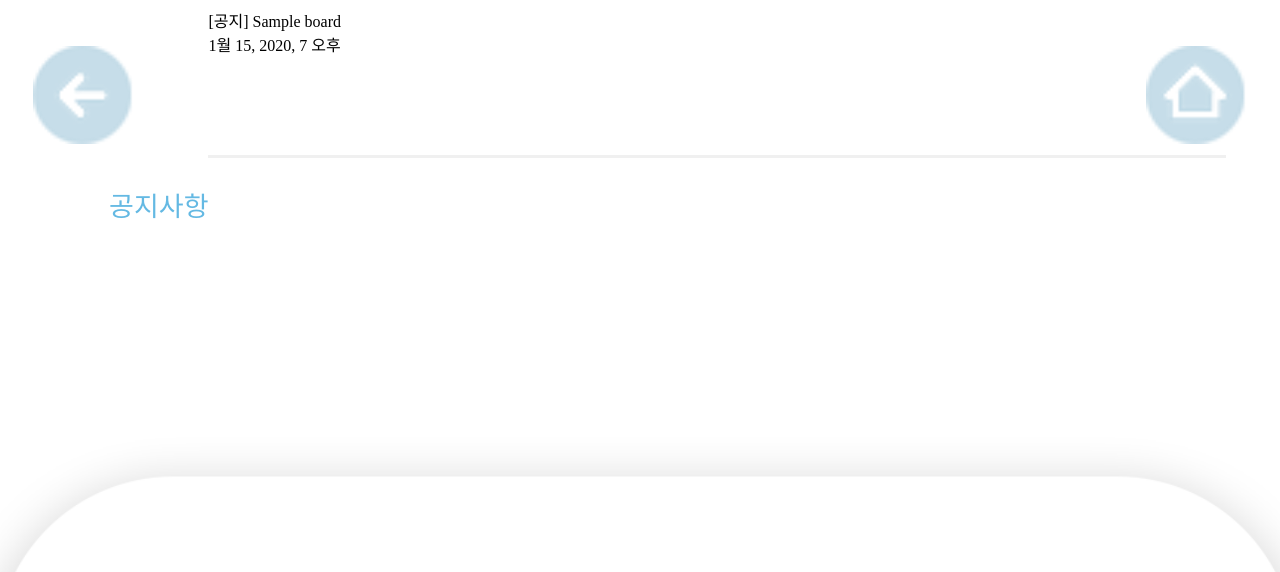
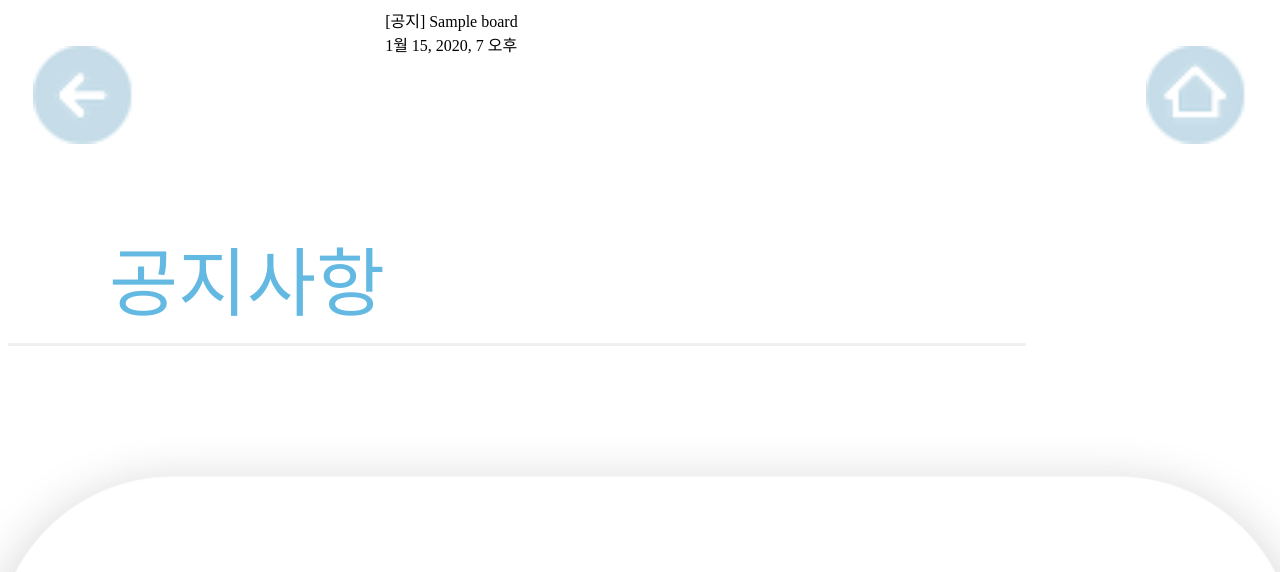
Before and after one commit to Daria0412/ssrocket_real, a Django app: page /notice/ in a window 1280 px wide. Shown: the top 572 px of the page. Run offline with Django 3.2, Linux system fonts and the light colour scheme; tables that the repository leaves empty hold one stand-in row (values such as "Sample post"); some web fonts are replaced.

Commit message:
notice_txt

```diff
--- a/imagine_bic/static/css/notice.css
+++ b/imagine_bic/static/css/notice.css
@@ -35,10 +35,11 @@
 } /*home 버튼 위치 설정*/
 
 #txt{
+    position: relative;
     float: left;
-    margin-top:14%;
+    margin-top:17%;
     margin-left:0%;
     font-family: NotoSansCJKKR-Black;
-    font-size:1.688em;
+    font-size:4.688em;
     color:#64b9e3;
 }
--- a/imagine_bic/templates/imagine_bic/notice.html
+++ b/imagine_bic/templates/imagine_bic/notice.html
@@ -25,7 +25,6 @@
     </head>
     <body>
 
-        {% for notice in notices %}
         <div id="head">
             <div id="bt">
                 <img id="reservation2-bkbt" name="reservation2-bkbt" src="{% static 'img/bb_b.png' %}" onclick="bkfun();">
@@ -38,6 +37,7 @@
                 <span id="txt">공지사항</span>
             </div>
 
+            {% for notice in notices %}
             <span id="s_txt">
                 <div id="m_text" onclick="location.href='notice/{{notice.num}}'">[공지] {{notice.subject}}</div>
                 <div id="r_date">{{notice.regdate}}</div>
```
